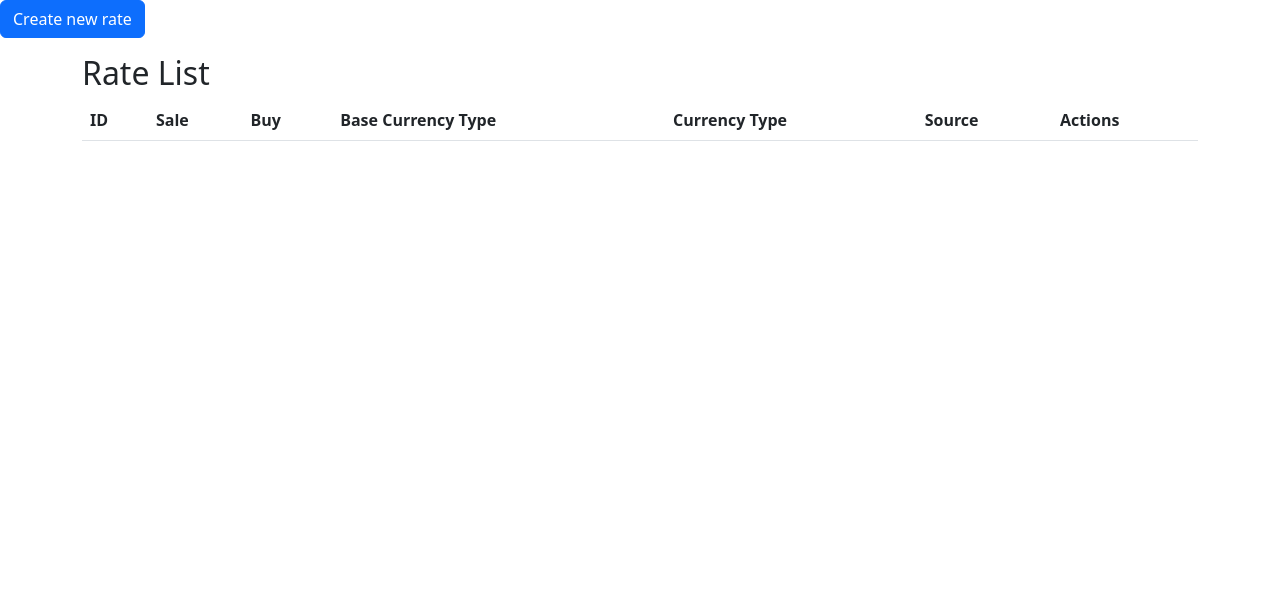
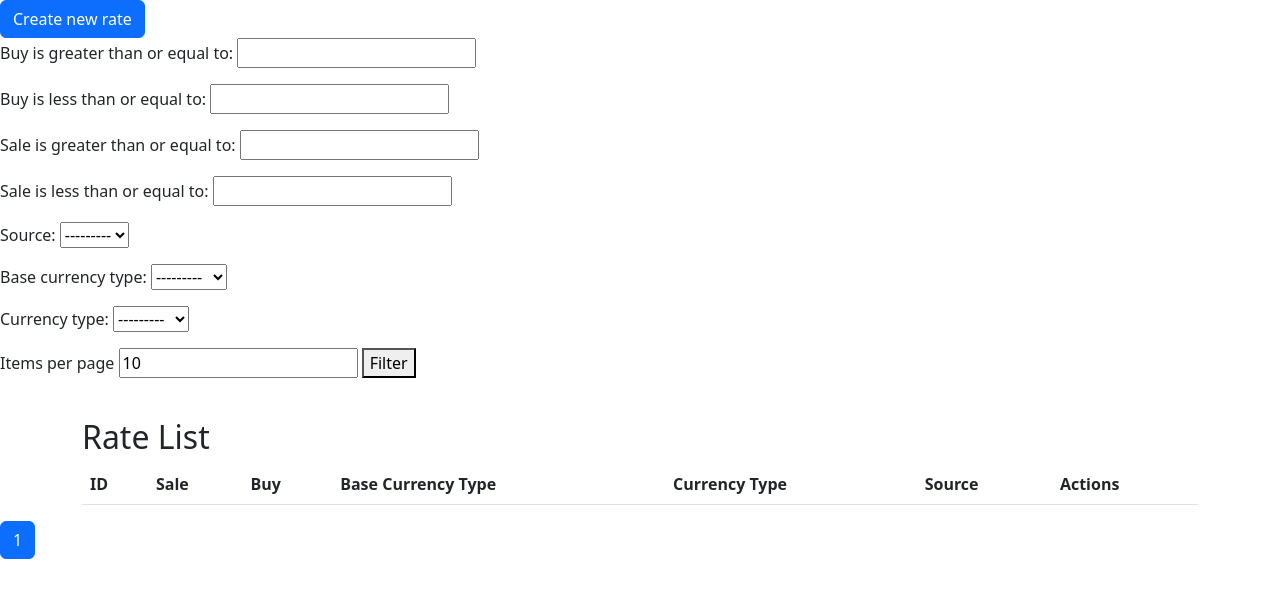
Before and after one commit to StanislavOvcharenko/Currency, a Django app: page /currency/rate/list/ in a window 1280 px wide. Shown: the part 56-654 px from the top of the page. Run offline with Django 4.2, Linux system fonts and the light colour scheme; the visitor is signed in with stand-in values (Sample User, id 1); data comes from the database, SQL or seed files in the repository; data that the repository does not hold is empty.

Commit message:
Paginations and Filters

```diff
--- /dev/null
+++ b/app/currency/filters.py
@@ -0,0 +1,15 @@
+import django_filters
+from currency.models import Rate
+
+
+class RateFilter(django_filters.FilterSet):
+    class Meta:
+        model = Rate
+        fields = {
+            'buy': ('gte', 'lte'),
+            'sale': ('gte', 'lte'),
+            'source': ('exact',),
+            'base_currency_type': ('exact',),
+            'currency_type': ('exact',)
+
+        }
--- /dev/null
+++ b/app/currency/templates/parts/pagination.html
@@ -0,0 +1,16 @@
+<nav aria-label="Page navigation example">
+<ul class="pagination">
+        {% if page_obj.has_previous %}
+            <li class="page-item"><a class="page-link" href="?page={{ page_obj.previous_page_number }}&{{ filters_params }}">Previous</a></li>
+        {% endif %}
+
+        {% for page_num in page_obj.paginator.page_range %}
+            <li class="page-item active"><a class="page-link" href="?page={{ page_num }}&{{ filters_params }}">{{ page_num }}</a></li>
+        {% endfor %}
+
+        {% if page_obj.has_next %}
+            <li class="page-item"><a class="page-link" href="?page={{ page_obj.next_page_number }}&{{ filters_params }}">Next</a></li>
+        {% endif %}
+    </div>
+  </ul>
+</nav>
--- a/app/currency/templates/rate_list.html
+++ b/app/currency/templates/rate_list.html
@@ -4,9 +4,18 @@
     <div>
         <a class="btn btn-primary"
            href="{% url 'currency:rate_create' %}"
+
            class="btn btn-primary active"
            role="button"> Create new rate </a>
     </div>
+
+    <form method="get">
+        {{ filter.form.as_p }}
+        <label for="id-page_size">Items per page</label>
+        <input name="page_size" id="id-page_size" value="{{ page_size }}" placeholder="3..100" type="number">
+    <button type="submit">Filter</button>
+    </form>
+    <br>
 
     <div class="container mt-3">
         <h2>Rate List</h2>
@@ -45,4 +54,7 @@
             </tbody>
         </table>
     </div>
+
+    {% include 'parts/pagination.html' %}
+
 {% endblock main_content %}
--- a/app/currency/views.py
+++ b/app/currency/views.py
@@ -1,10 +1,13 @@
 # from django.shortcuts import render
 from django.contrib.auth import get_user_model
 from django.contrib.auth.mixins import LoginRequiredMixin
+
+from currency.filters import RateFilter
 from currency.models import ContactUs, Rate, Source
 from currency.forms import RateForm, SourceForm, ContactusForm
 from django.views import generic
 from django.urls import reverse_lazy
+from django_filters.views import FilterView
 
 from currency.tasks import send_contactus_mail
 
@@ -38,9 +41,29 @@ class ContactUsCreateView(generic.CreateView):
         return response
 
 
-class RateListView(LoginRequiredMixin, generic.ListView):
+class RateListView(LoginRequiredMixin, FilterView):
     queryset = Rate.objects.all().select_related('source')
     template_name = 'rate_list.html'
+    paginate_by = 10
+    filterset_class = RateFilter
+
+    def get_context_data(self, *args, **kwargs):
+        context: dict = super().get_context_data(*args, **kwargs)
+        filters_params = self.request.GET.copy()
+        if self.page_kwarg in filters_params:
+            del filters_params[self.page_kwarg]
+
+        context['filters_params'] = filters_params.urlencode()
+        context['page_size'] = self.get_paginate_by()
+        return context
+
+    def get_paginate_by(self, queryset=None):
+        if 'page_size' in self.request.GET:
+            paginate_by = self.request.GET['page_size']
+        else:
+            paginate_by = self.paginate_by
+
+        return paginate_by
 
 
 class RateCreateView(generic.CreateView):
--- a/app/settings/settings.py
+++ b/app/settings/settings.py
@@ -43,6 +43,7 @@ INSTALLED_APPS = [
     'django.contrib.staticfiles',
     'crispy_forms',
     "crispy_bootstrap5",
+    'django_filters',
 
 
     'django_extensions',
--- a/requirements.txt
+++ b/requirements.txt
@@ -3,6 +3,7 @@ django-extensions
 ipython
 django_admin_rangefilter
 celery~=5.2.7
+django-filter
 
 
 # dev
```
Lines whose indentation alone changed are shown as unchanged.
